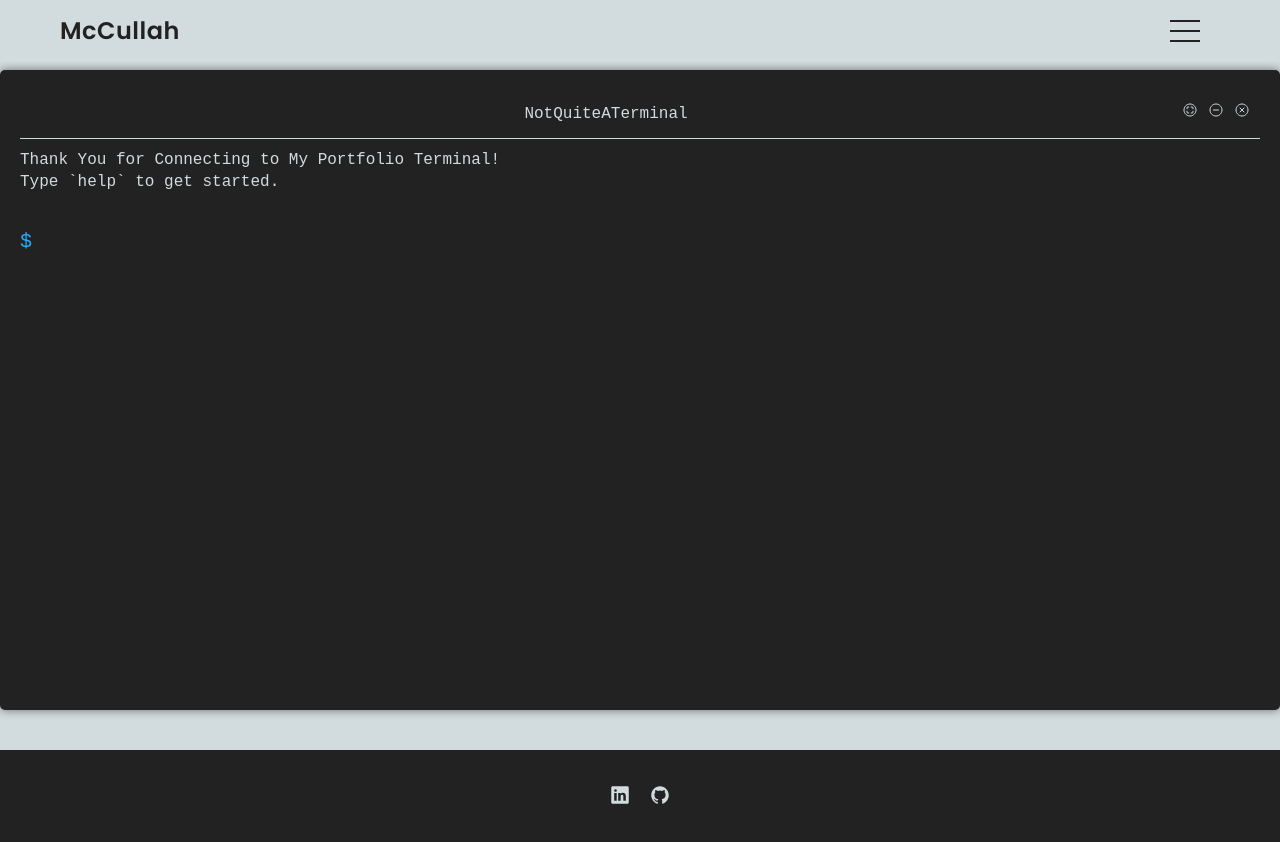
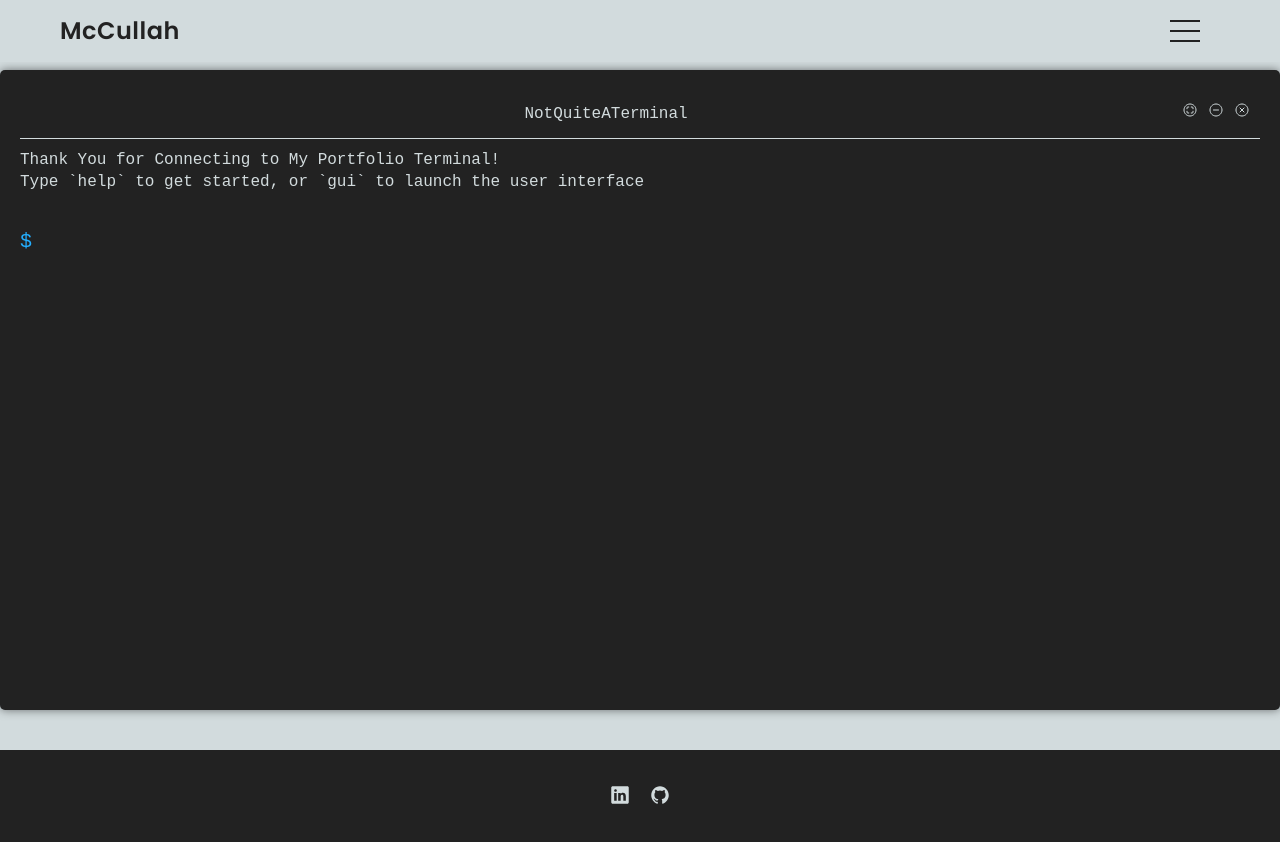
Before and after one commit to Mccullahz/web-v2, a React (Vite) app: page /portfolio in a window 1280 px wide. Shown: the top 842 px of the page. Built offline with nearby package versions, Linux system fonts and the light colour scheme.

Commit message:
adding gui help tip to front line for non terminal users.

```diff
--- a/src/pages/Port.tsx
+++ b/src/pages/Port.tsx
@@ -11,7 +11,7 @@ export const Portfolio: React.FC = () => {
 
   const [history, setHistory] = useState<HistoryEntry[]>([
     { command: "Thank You for Connecting to My Portfolio Terminal!" },
-    { command: "Type `help` to get started." },
+    { command: "Type `help` to get started, or `gui` to launch the user interface" },
   ]);
 
   const [input, setInput] = useState("");
```
